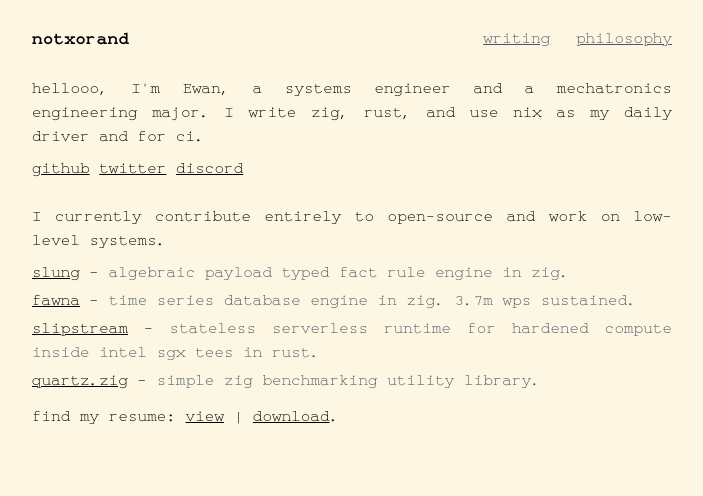
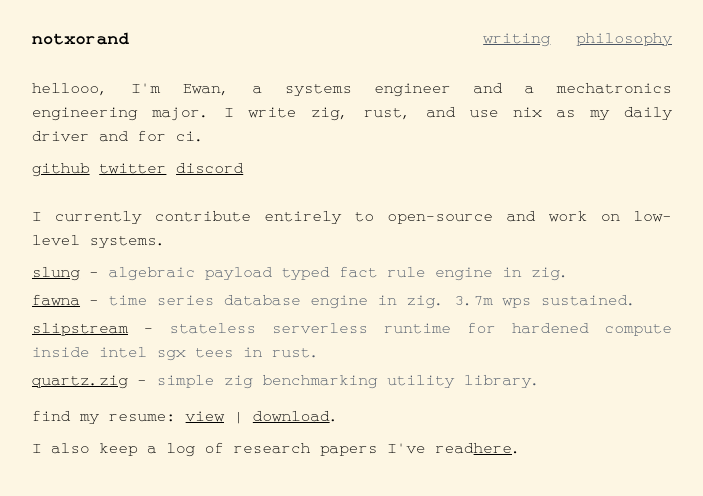
Before and after one commit to notxorand/notxorand.dev, a SvelteKit app: page / in a window 1280 px wide. Shown: the top 496 px of the page, without its empty margins (288-991 px from the left). Built offline with nearby package versions, Linux system fonts and the light colour scheme.

Commit message:
chore: include link to my paper reading list

```diff
--- a/src/routes/+page.svelte
+++ b/src/routes/+page.svelte
@@ -53,3 +53,6 @@
 	find my resume: <a href="/resume.pdf" target="_blank">view</a> |
 	<a href="/resume.pdf" download>download</a>.
 </p>
+
+I also keep a log of research papers I've read<a href="https://github.com/notxorand/papers">here</a
+>.
```
